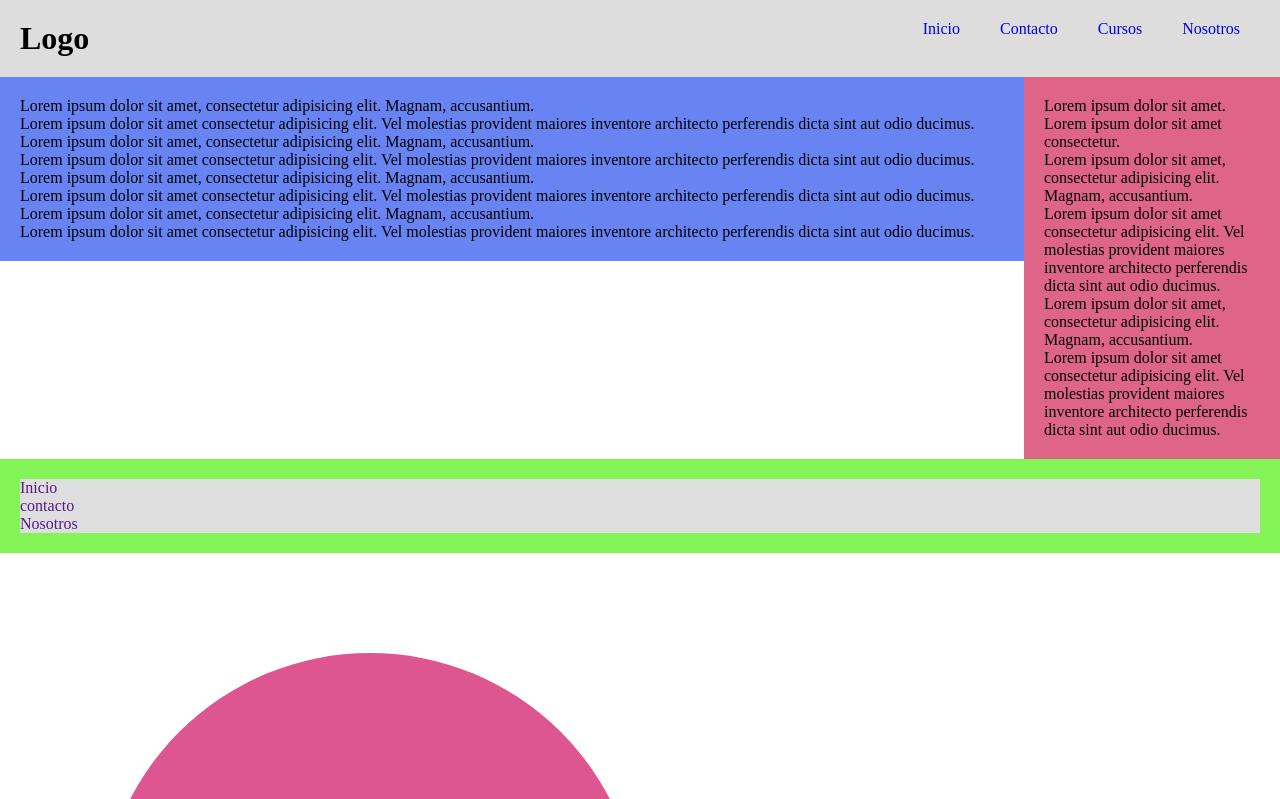
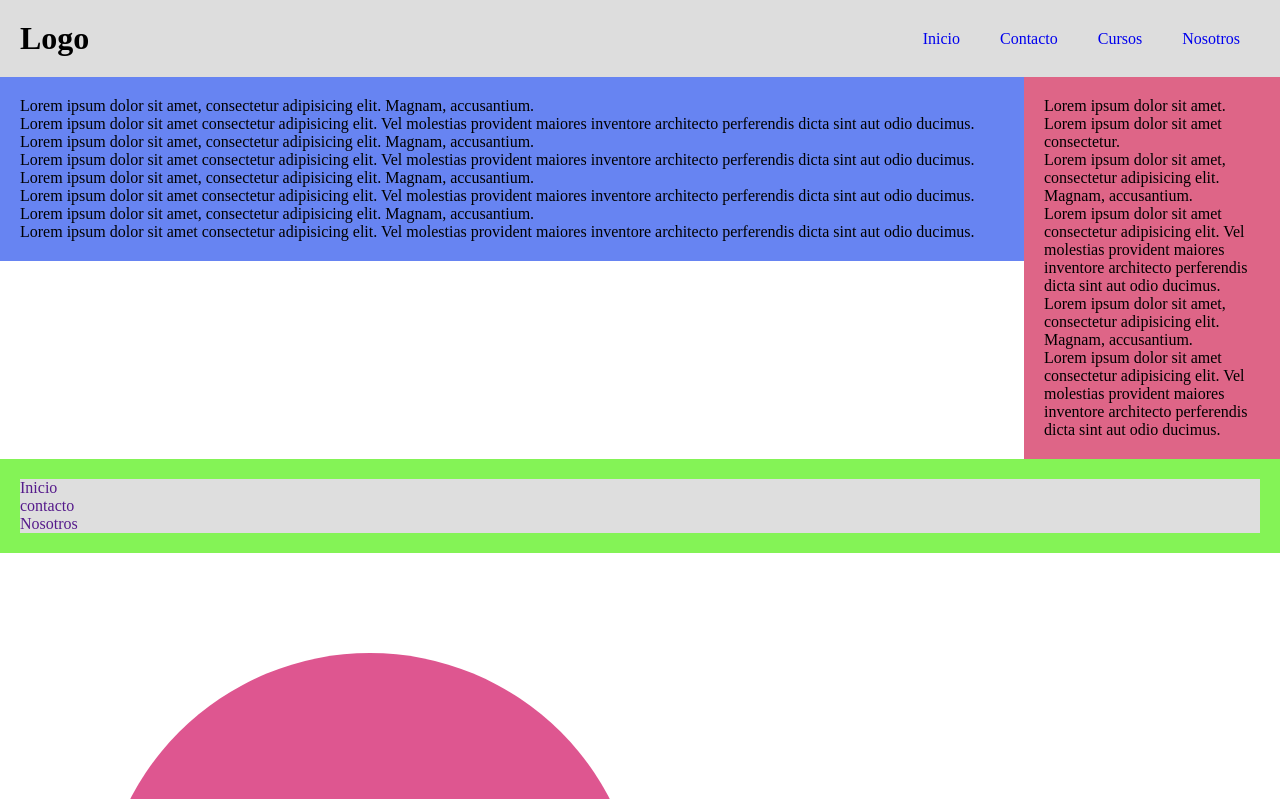
Before and after one commit to GitCvaldez/Repositorio2, a plain HTML site: page Proyecto 1/index.html in a window 1280 px wide. Shown: the top 799 px of the page. Drawn offline with Linux system fonts and the light colour scheme.

Commit message:
se cambio el arhivo css para centrar el menu

```diff
--- a/Proyecto 1/style.css
+++ b/Proyecto 1/style.css
@@ -5,9 +5,9 @@
 }
 .clear {clear: both;}
 a  { text-decoration: none;}
-.menu ul { list-style-type: none; margin-right: 20px;}
+.menu ul { list-style-type: none; margin-right: 20px; padding: 10px 0; }
 .menu ul li {float:left;}
-.menu ul li a {display:block; margin: 20px;}
+.menu ul li a {display:block; margin: 0 20px; }
 
 
 #contenido {
@@ -18,13 +18,16 @@
 
 }
 
-#header {width: 100%; background:#ddd ;}
-
-#contenido .logo {margin: 20px 20px;
-    float: left;
+#header {width: 100%; background:#ddd ;
+padding:20px 0; position: relative;
 }
 
-.menu {float: right;}
+#contenido .logo {margin: 0px 20px;
+    float: left;
+position: relative;
+}
+
+.menu {float: right; }
 
 .content {width: 80%; float: left;
             padding:20px ;
@@ -33,7 +36,7 @@
 }
 #side
 {overflow: hidden;
-     width: 20%; float:left; padding:;
+     width: 20%; float:left;
        background: #de6587; padding: 20px;}
 #footer {
     background: #84f356;
```
Also changed, not shown: Proyecto 1/styles.css (deleted).
